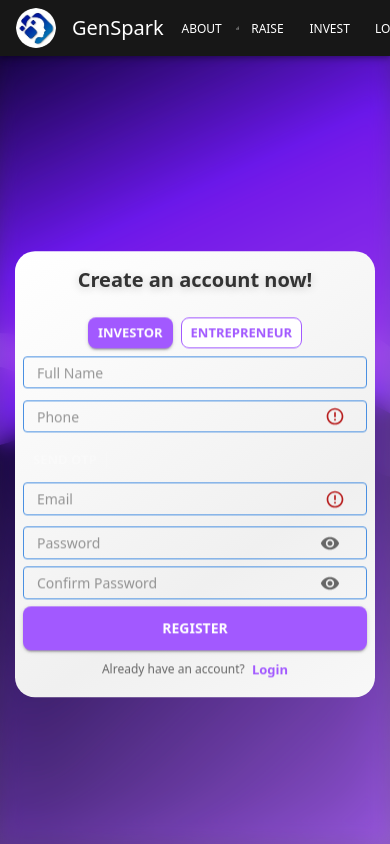
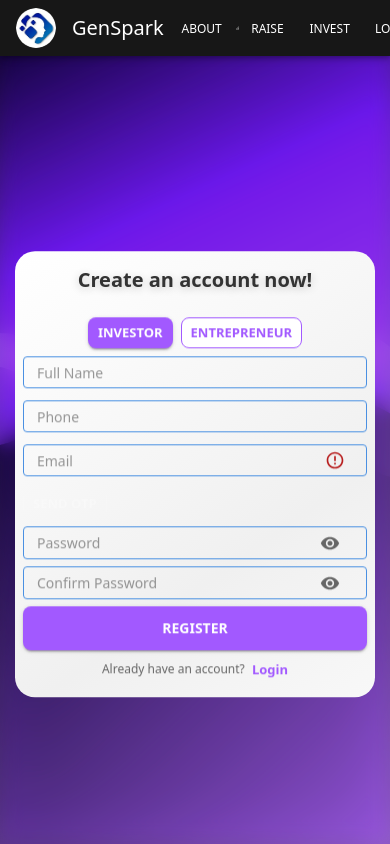
Before and after one commit to jhasaketanDWI/test-app-Backend, a React (Vite) app: page /#/register in a window 390 px wide. Shown: the top 844 px of the page. Built offline with nearby package versions, Linux system fonts and the light colour scheme; the HTML template or start-up script is replaced by a standard one.

Commit message:
Keep OTP sent message until email verified, remove verified message, and remove phone validation

```diff
--- a/src/pages/auth/Register.jsx
+++ b/src/pages/auth/Register.jsx
@@ -60,12 +60,8 @@ const Register = () => {
   const [name, setName] = useState('');
   const [phone, setPhone] = useState('');
   const [email, setEmail] = useState('');
-  // Removed unused: otp, otpSent
-  const [phoneOtp, setPhoneOtp] = useState('');
   const [emailOtp, setEmailOtp] = useState('');
-  const [phoneVerified, setPhoneVerified] = useState(false);
   const [emailVerified, setEmailVerified] = useState(false);
-  const [phoneOtpSent, setPhoneOtpSent] = useState(false);
   const [emailOtpSent, setEmailOtpSent] = useState(false);
   const [otpError, setOtpError] = useState('');
   const [otpSuccess, setOtpSuccess] = useState('');
@@ -146,46 +142,25 @@ const Register = () => {
     }
   }, []);
 
-  const handleSendPhoneOtp = () => {
-    const phoneValid = /^\d{10,}$/.test(phone.replace(/[^\d]/g, ''));
-    if (!phoneValid) {
-      setOtpError('Enter a valid phone number');
-      setPhoneOtpSent(false);
-      return;
-    }
-    setPhoneOtpSent(true);
-    setOtpError('');
-    setTimeout(() => setPhoneOtp(''), 1000);
-  };
-
   const handleSendEmailOtp = () => {
     const emailValid = /^[^\s@]+@[^\s@]+\.[^\s@]+$/.test(email);
     if (!emailValid) {
       setOtpError('Enter a valid email');
       setEmailOtpSent(false);
+      setOtpSuccess('');
       return;
     }
     setEmailOtpSent(true);
     setOtpError('');
+    setOtpSuccess('OTP sent successfully to your email!');
     setTimeout(() => setEmailOtp(''), 1000);
-  };
-
-  const handleVerifyPhoneOtp = () => {
-    if (phoneOtp === '123456') {
-      setPhoneVerified(true);
-      setOtpError('');
-      setOtpSuccess('Phone OTP verified!');
-    } else {
-      setOtpError('Invalid phone OTP');
-      setOtpSuccess('');
-    }
   };
 
   const handleVerifyEmailOtp = () => {
     if (emailOtp === '123456') {
       setEmailVerified(true);
       setOtpError('');
-      setOtpSuccess('Email OTP verified!');
+      setOtpSuccess(''); // Remove success message when verified
     } else {
       setOtpError('Invalid email OTP');
       setOtpSuccess('');
@@ -263,33 +238,7 @@ const Register = () => {
               variant="outlined"
               sx={{ mb: 1, background: 'transparent', borderRadius: 2, input: { color: '#333', fontSize: 14, py: 0.8 }, minHeight: 36, fontSize: 14, transition: 'all 0.3s ease', zIndex: 2, position: 'relative', '& .MuiOutlinedInput-root': { '& fieldset': { borderColor: '#4a90e2' }, '&:hover fieldset': { borderColor: '#4a90e2' }, '&.Mui-focused fieldset': { borderColor: '#4a90e2' } } }}
               InputLabelProps={{ shrink: false }}
-              InputProps={{
-                endAdornment: (
-                  <InputAdornment position="end" sx={{ mr: 1 }}>
-                    {phoneVerified ? (
-                      <CheckCircle fontSize="small" sx={{ color: 'green' }} />
-                    ) : (
-                      <ErrorOutline fontSize="small" sx={{ color: '#b71c1c' }} />
-                    )}
-                  </InputAdornment>
-                )
-              }}
             />
-            {!phoneVerified && (
-              <Box sx={{ display: 'flex', alignItems: 'center', gap: 1, mb: 1 }}>
-                <Button variant="outlined" size="small" sx={{ color: '#a259ff', borderColor: '#a259ff', fontWeight: 600, borderRadius: 2, '&:hover': { bgcolor: '#a259ff', color: '#fff', borderColor: '#a259ff' } }} onClick={handleSendPhoneOtp} disabled={phoneOtpSent || !phone}>
-                  {phoneOtpSent ? 'OTP Sent' : 'Send OTP'}
-                </Button>
-                {phoneOtpSent && (
-                  <>
-                    <TextField placeholder="Enter OTP" type="text" value={phoneOtp} onChange={e => setPhoneOtp(e.target.value)} variant="outlined" sx={{ background: 'transparent', borderRadius: 2, input: { color: '#333', fontSize: 14, py: 0.8 }, minHeight: 36, fontSize: 14, width: 120, transition: 'all 0.3s ease', zIndex: 2, position: 'relative', '& .MuiOutlinedInput-root': { '& fieldset': { borderColor: '#4a90e2' }, '&:hover fieldset': { borderColor: '#4a90e2' }, '&.Mui-focused fieldset': { borderColor: '#4a90e2' } } }} InputLabelProps={{ shrink: false }} />
-                    <Button variant="contained" size="small" sx={{ bgcolor: '#a259ff', color: '#fff', fontWeight: 700, borderRadius: 2, px: 2, '&:hover': { bgcolor: '#fff', color: '#a259ff' } }} onClick={handleVerifyPhoneOtp}>
-                      Verify
-                    </Button>
-                  </>
-                )}
-              </Box>
-            )}
             <TextField
               placeholder="Email"
               type="email"
@@ -312,7 +261,7 @@ const Register = () => {
                 )
               }}
             />
-            {phoneVerified && !emailVerified && (
+            {!emailVerified && (
               <Box sx={{ display: 'flex', alignItems: 'center', gap: 1, mb: 1 }}>
                 <Button variant="outlined" size="small" sx={{ color: '#a259ff', borderColor: '#a259ff', fontWeight: 600, borderRadius: 2, '&:hover': { bgcolor: '#a259ff', color: '#fff', borderColor: '#a259ff' } }} onClick={handleSendEmailOtp} disabled={emailOtpSent || !email}>
                   {emailOtpSent ? 'OTP Sent' : 'Send OTP'}
@@ -328,7 +277,7 @@ const Register = () => {
               </Box>
             )}
             <Collapse in={!!otpError}><Alert severity="error" sx={{ mb: 1 }}>{otpError}</Alert></Collapse>
-            {/* Removed phone/email OTP verified success message */}
+            <Collapse in={!!otpSuccess}><Alert severity="success" sx={{ mb: 1 }}>{otpSuccess}</Alert></Collapse>
             <Collapse in={!!registerError}><Alert severity="error" sx={{ mb: 1 }}>{registerError}</Alert></Collapse>
             <Collapse in={!!registerSuccess}><Alert severity="success" sx={{ mb: 1 }}>{registerSuccess}</Alert></Collapse>
             <PasswordField
```
